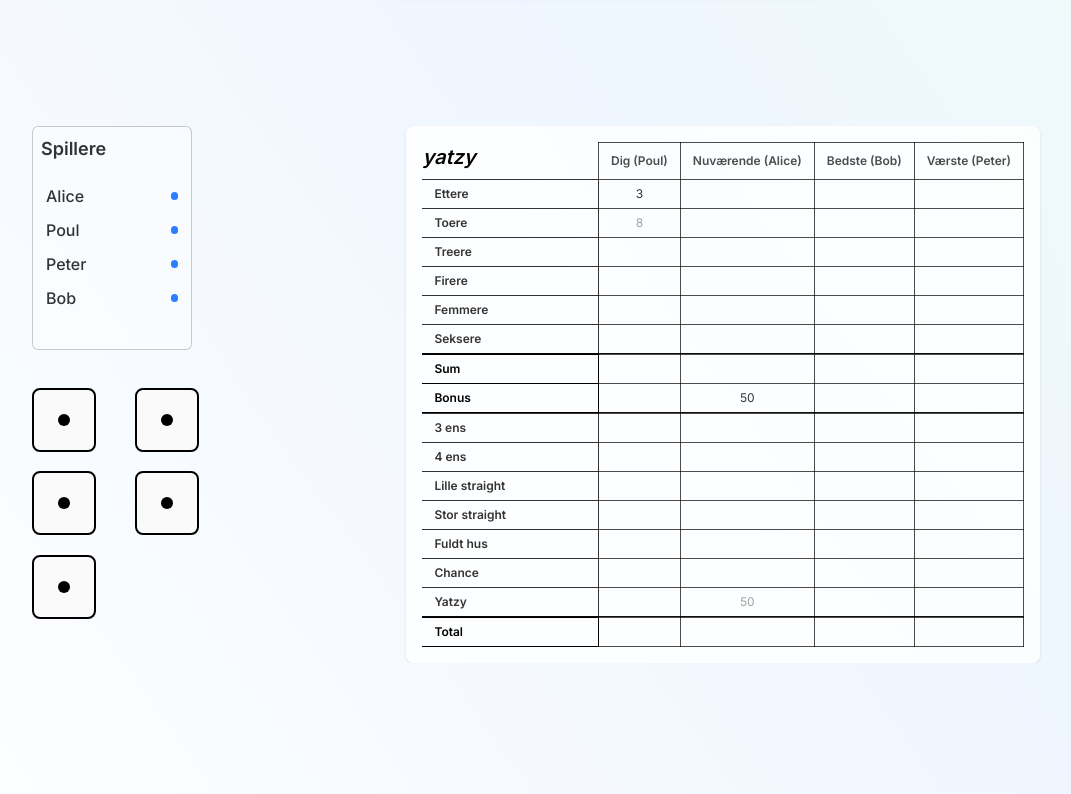
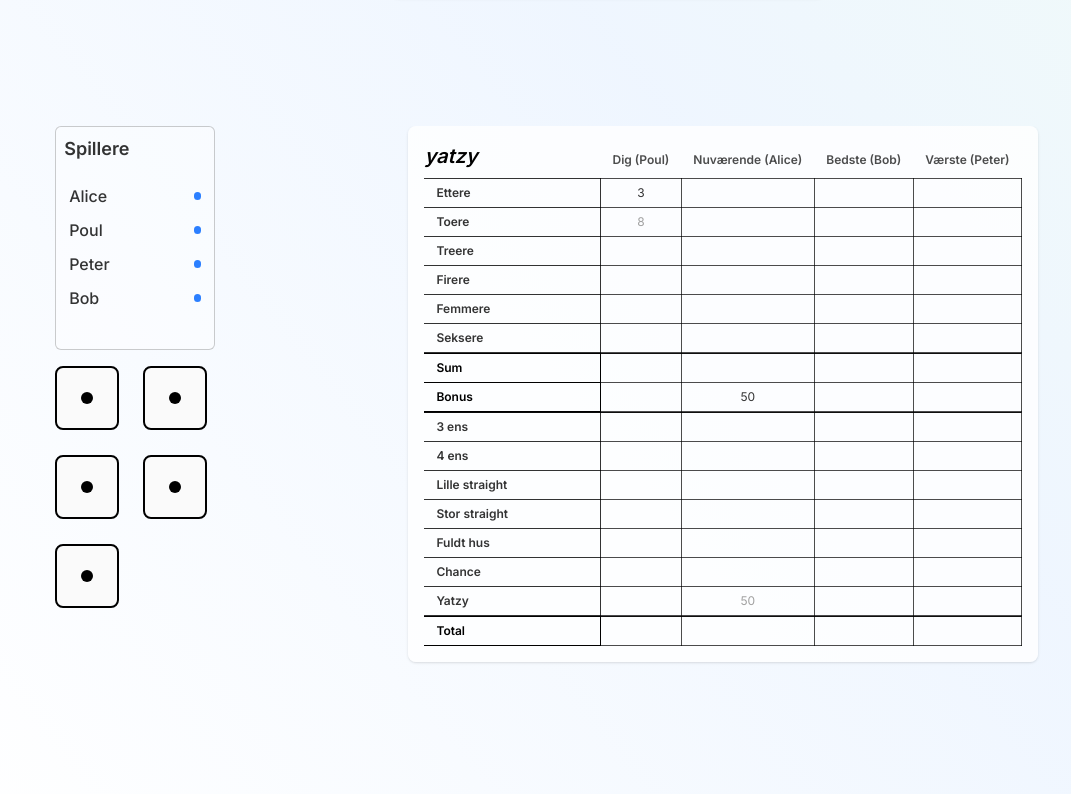
Before and after one commit to Zakers540/jatzy, a Next.js app: page /server/deltag in a window 1280 px wide. Shown: the part 766-1560 px from the top of the page, without its empty margins (32-1103 px from the left). Built offline with nearby package versions, Linux system fonts and the light colour scheme; no server answers.

Commit message:
improved styling (yay!!!)

```diff
--- /dev/null
+++ b/app/hvordandetvirker/layout.tsx
@@ -0,0 +1,21 @@
+import Navbar from "@/components/Navbar";
+import Footer from "@/components/Footer";
+
+export const metadata = {
+    title: 'Yatzy',
+    description: 'Gratis multiplayer yatzy.',
+}
+
+export default function RootLayout({
+                                       children,
+                                   }: {
+    children: React.ReactNode
+}) {
+    return (
+        <>
+        <Navbar />
+        {children}
+        <Footer />
+        </>
+    )
+}
--- a/app/layout.tsx
+++ b/app/layout.tsx
@@ -18,9 +18,7 @@ export default function RootLayout({
   return (
     <html lang="da">
       <body className={inter.className}>
-        <Navbar/>
         {children}
-        <Footer/>
       </body>
     </html>
   )
--- a/app/page.tsx
+++ b/app/page.tsx
@@ -3,6 +3,8 @@
 import BigDice from "@/components/BigDice";
 import {useEffect, useState} from "react";
 import Dice from "@/components/Dice";
+import Footer from "@/components/Footer";
+import Navbar from "@/components/Navbar";
 
 export default function Home() {
     const [diceNumber, setDiceNumber] = useState(6);
@@ -22,6 +24,8 @@ export default function Home() {
         return () => clearInterval(interval);
     }, []);
     return (
+        <>
+            <Navbar/>
         <div className="min-h-screen w-full flex flex-col items-center justify-center">
             <main
                 className="min-h-screen w-full max-w-[1200px] flex flex-col pt-40 px-20 md:grid md:grid-cols-2 md:items-start">
@@ -45,5 +49,7 @@ export default function Home() {
                 </div>
             </main>
         </div>
+            <Footer/>
+        </>
     );
 }
--- a/app/server/deltag/page.tsx
+++ b/app/server/deltag/page.tsx
@@ -55,7 +55,6 @@ export default function Server() {
             </form>
             <div className="mt-12"/>
             <Yatsy instanceId="100" />
-
         </main>
     )
 }
--- a/components/Dice.tsx
+++ b/components/Dice.tsx
@@ -3,14 +3,16 @@
 
 import {useGSAP} from "@gsap/react";
 import gsap from "gsap";
-import {useEffect, useState} from "react";
+import {Dispatch, SetStateAction, useEffect, useState} from "react";
 
 type DiceProps = {
     realDiceNumber: number
     size?: number
+    selected?: boolean
+    setSelected?: Dispatch<SetStateAction<boolean>>
 }
 
-export default function Dice({ realDiceNumber, size }: DiceProps) {
+export default function Dice({ realDiceNumber, size, selected, setSelected }: DiceProps) {
     const [gamblingEffect, setGamblingEffect] = useState(true)
     const [diceNumber, setDiceNumber] = useState(6)
     useEffect(() => {
@@ -31,7 +33,7 @@ export default function Dice({ realDiceNumber, size }: DiceProps) {
     }, [realDiceNumber]);
 
     return (
-        <div className="-z-10 flex justify-center items-center border-2 rounded-lg w-16 h-16 bg-neutral-50" style={{transform: `scale(${size})`}}>
+        <div className={`flex justify-center items-center border-2 rounded-lg w-16 h-16 group ${selected ? "bg-blue-200/40" : "bg-neutral-50 hover:bg-blue-200/40 "}`} style={{transform: `scale(${size})`}} onClick={() => {setGamblingEffect(false); setSelected && setSelected(!selected)}}>
             {(() => {
                 switch (diceNumber) {
                     case 1:
--- a/components/Players.tsx
+++ b/components/Players.tsx
@@ -1,10 +1,11 @@
 type PlayersProps = {
     currentPlayers: string[] | [""]
+    size?: number
 }
 
-export default function Players({currentPlayers}: PlayersProps) {
+export default function Players({currentPlayers, size}: PlayersProps) {
     return (
-        <div className="rounded-md border-1 border-black/20 w-40 flex flex-col p-2 bg-white/40 h-56">
+        <div className="rounded-md border-1 border-black/20 w-40 flex flex-col p-2 bg-white/40 h-56" style={{ transform: `scale(${size})`, transformOrigin: "center" }}>
             <h2 className="font-semibold text-lg text-black/80 mb-4">Spillere</h2>
             <ul className="w-full overflow-y-auto overflow-x-hidden">
                 {currentPlayers.map((currentPlayer, i) => (
--- a/components/Yatsy.tsx
+++ b/components/Yatsy.tsx
@@ -19,7 +19,18 @@ type YatsyProps = {
 
 export default function Yatsy({ instanceId }: YatsyProps) {
     const [currentPlayers, setCurrentPlayers] = useState<string[]>(["Alice", "Poul", "Peter", "Bob"])
+    const [dice1, setDice1] = useState<boolean>(false)
+    const [dice2, setDice2] = useState<boolean>(false)
+    const [dice3, setDice3] = useState<boolean>(false)
+    const [dice4, setDice4] = useState<boolean>(false)
+    const [dice5, setDice5] = useState<boolean>(false)
+    const [dice1Number, setDice1Number] = useState<number>(6)
+    const [dice2Number, setDice2Number] = useState<number>(6)
+    const [dice3Number, setDice3Number] = useState<number>(6)
+    const [dice4Number, setDice4Number] = useState<number>(6)
+    const [dice5Number, setDice5Number] = useState<number>(6)
     const apiBase = process.env.NODE_ENV === 'development' ? 'http://127.0.0.1:5328' : 'https://jatzy.vercel.app'
+    const [totalDice, setTotalDice] = useState<number>(0)
     useEffect(() => {
         fetch(`${apiBase}/api/data/${instanceId}`)
             .then((response) => response.json())
@@ -27,20 +38,34 @@ export default function Yatsy({ instanceId }: YatsyProps) {
                 setCurrentPlayers(data.players)
             })
     }, [])
+    useEffect(() => {
+        setTotalDice((dice1 ? 1 : 0) + (dice2 ? 1 : 0) + (dice3 ? 1 : 0) + (dice4 ? 1 : 0) + (dice5 ? 1 : 0));
+    }, [dice1, dice2, dice3, dice4, dice5]);
+
     return (
         <main className="min-h-screen w-full flex flex-col p-16 py-20">
             <div className="grid grid-cols-[1fr_4fr]">
-                <div className="grid grid-rows-[3fr_4fr]">
+                <div className="grid grid-rows-[3fr_4fr] justify-center">
                     <Players currentPlayers={currentPlayers}/>
-                    <div className="grid grid-cols-2 gap-2 p-8 pl-0">
-                        <Dice realDiceNumber={6}/>
-                        <Dice realDiceNumber={6}/>
-                        <Dice realDiceNumber={6}/>
-                        <Dice realDiceNumber={6}/>
-                        <Dice realDiceNumber={6}/>
+                    <div className="grid grid-cols-2 gap-x-2 p-4 pl-0">
+                        <Dice realDiceNumber={dice1Number} selected={dice1} setSelected={setDice1}/>
+                        <Dice realDiceNumber={dice2Number} selected={dice2} setSelected={setDice2}/>
+                        <Dice realDiceNumber={dice3Number} selected={dice3} setSelected={setDice3}/>
+                        <Dice realDiceNumber={dice4Number} selected={dice4} setSelected={setDice4}/>
+                        <Dice realDiceNumber={dice5Number} selected={dice5} setSelected={setDice5}/>
+                    </div>
+                    <div className="flex justify-center items-center h-12 w-46">
+                        {totalDice > 1 ? (
+                            <button className="p-2 px-4 border-2 border-blue-500 rounded-2xl text-xl text-black/80
+            font-semibold shadow-sm hover:shadow-md hover:bg-blue-500 hover:text-blue-50">Rul {totalDice} terninger</button>
+                        ): totalDice > 0 && (
+                            <button className="p-2 px-4 border-2 border-blue-500 rounded-2xl text-xl text-black/80
+            font-semibold shadow-sm hover:shadow-md hover:bg-blue-500 hover:text-blue-50">Rul {totalDice} terning</button>
+                        )}
                     </div>
                 </div>
                 <YatzySheet
+                    size={1}
                     currentPlayers={["Dig (Poul)","Nuværende (Alice)", "Bedste (Bob)", "Værste (Peter)",]}
                     scores={{
                         ettere: { 0: 3 },
--- a/components/YatzySheet.tsx
+++ b/components/YatzySheet.tsx
@@ -76,7 +76,7 @@ export default function YatzySheet({
 
     return (
         <div
-            className="flex items-center justify-center overflow-x-auto"
+            className="flex items-start justify-center overflow-x-auto"
         >
             <div className="bg-white/80 rounded-lg shadow-sm p-4" style={{ transform: `scale(${size})`, transformOrigin: "center" }}>
                 <table className="border-collapse">
@@ -84,7 +84,7 @@ export default function YatzySheet({
                     <tr>
                         <th className="text-left font-semibold text-xl italic pb-2">yatzy</th>
                         {currentPlayers.map((currentPlayer, i) => (
-                            <th key={i} className="tablecell font-semibold">
+                            <th key={i} className=" px-3 py-1 text-xs text-black/70 font-semibold">
                                 {currentPlayer}
                             </th>
                         ))}
```
Also changed, not shown: app/globals.css (line endings or trailing spaces).
